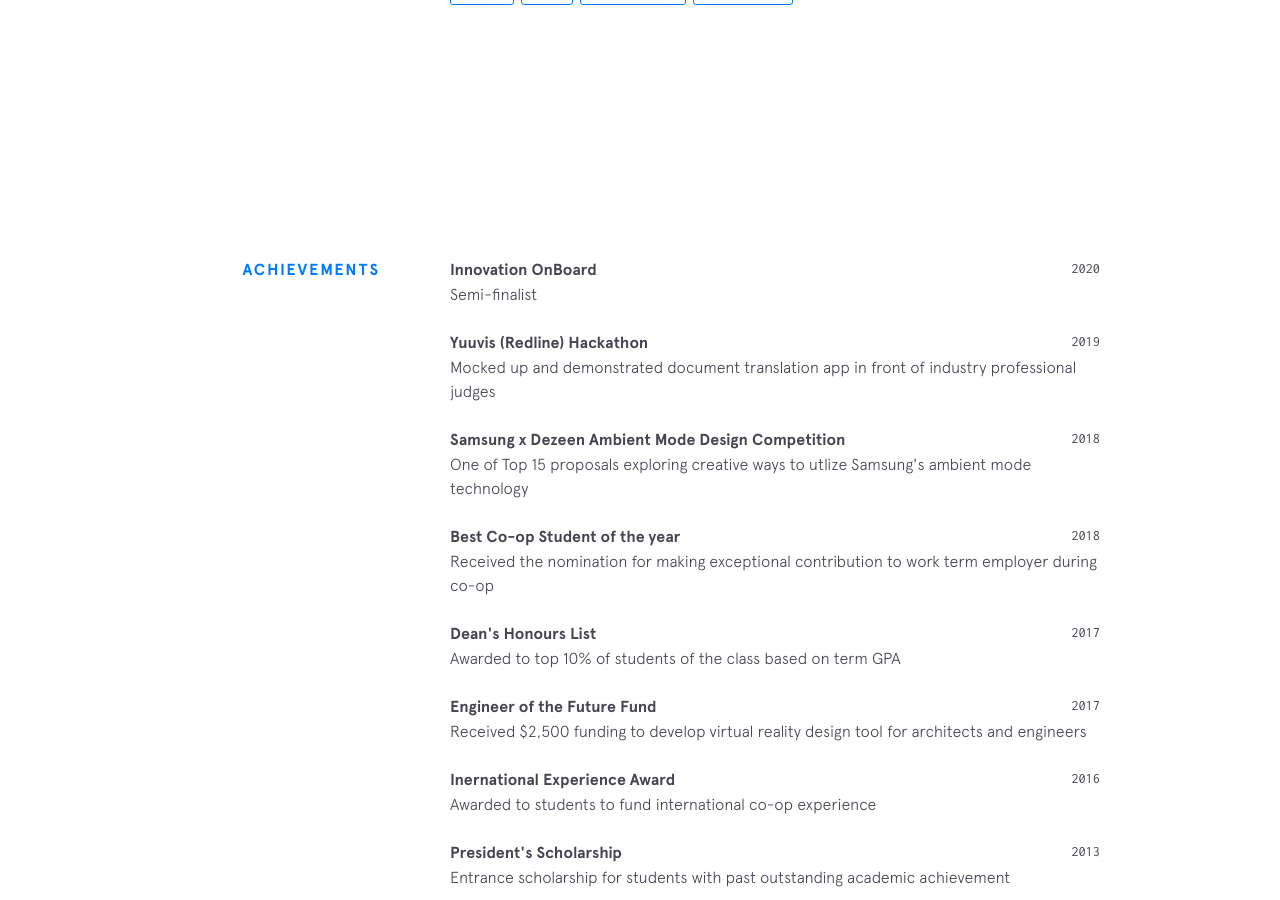
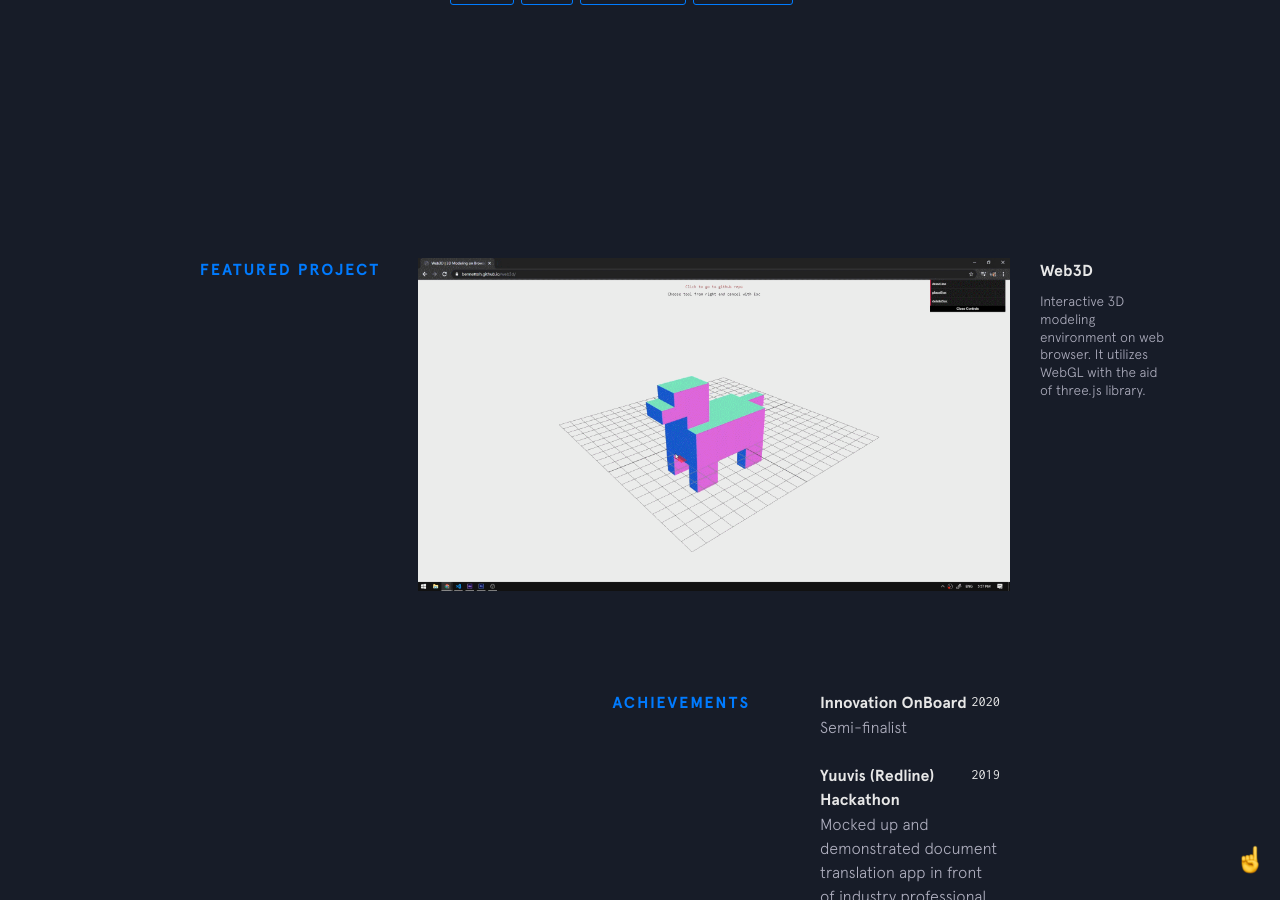
Before and after one commit to bennettoh/website-2020, a Jekyll site: the page built from index.html, in a window 1280 px wide and 900 px high, scrolled down 2954 px. Built offline with Jekyll 4.4.1, drawn with Linux system fonts in a browser that asks for light colours; nearby versions of some CDN libraries.

Commit message:
added featured project section with web3d

```diff
--- a/_includes/featured-projects.html
+++ b/_includes/featured-projects.html
@@ -1,22 +1,24 @@
 <section class="section featured-projects">
-  <div class="section__title">Featured Projects</div>
+  <div class="section__title">Featured Project</div>
+
   <div class="section__content">
-    <div class="project blistabloc">
+    <div class="project web3d">
       <figure class="project__pic">
-        <a href="https://blistabloc.com/" target="_blank">
-          <img src="{{site.baseurl}}/img/featured/blistabloc/blistabloc.png" alt="">
+        <a href="https://bennettoh.github.io/web3d/" target="_blank">
+          <img src="{{site.baseurl}}/img/featured/web3d/web3d_animated.gif" alt="image not found">
         </a>
       </figure>
       <figcaption class="project__caption">
         <div class="project__name">
-          <a href="https://blistabloc.com/" target="_blank">blistabloc</a>
+          <a href="https://bennettoh.github.io/web3d/" target="_blank">Web3D</a>
         </div>
-        <p>Custom wordpress theme built with Timber and Woocommerce for blistabloc, the only reactive shoe insert that prevents
-          blisters from forming.</p>
+        <p>
+          Interactive 3D modeling environment on web browser. It utilizes WebGL with the aid of three.js library.
+        </p>
       </figcaption>
     </div>
 
-    <div class="project screentime">
+    <!-- <div class="project screentime">
       <figure class="project__pic phones">
         <a href="https://play.google.com/store/apps/details?id=com.starry.management" target="_blank">
           <div class="phone">
@@ -53,4 +55,4 @@
       </figcaption>
     </div>
   </div>
-</section>
+</section> -->
--- a/index.html
+++ b/index.html
@@ -3,12 +3,12 @@
 ---
 
 <div id="site">
-  <!-- {% include switch.html %} -->
+  {% include switch.html %}
   {% include intro.html %}
   {% include background.html %}
   {% include skills.html %}
   {% include other-projects.html %}
-  <!-- {% include featured-projects.html %} -->
+  {% include featured-projects.html %}
   {% include experience.html %}
   {% include footer.html %}
   {% include top-button.html %}
```
Also changed, not shown: img/featured/web3d/web3d_animated.gif (added), img/featured/web3d/web3d_static.JPG (added).
